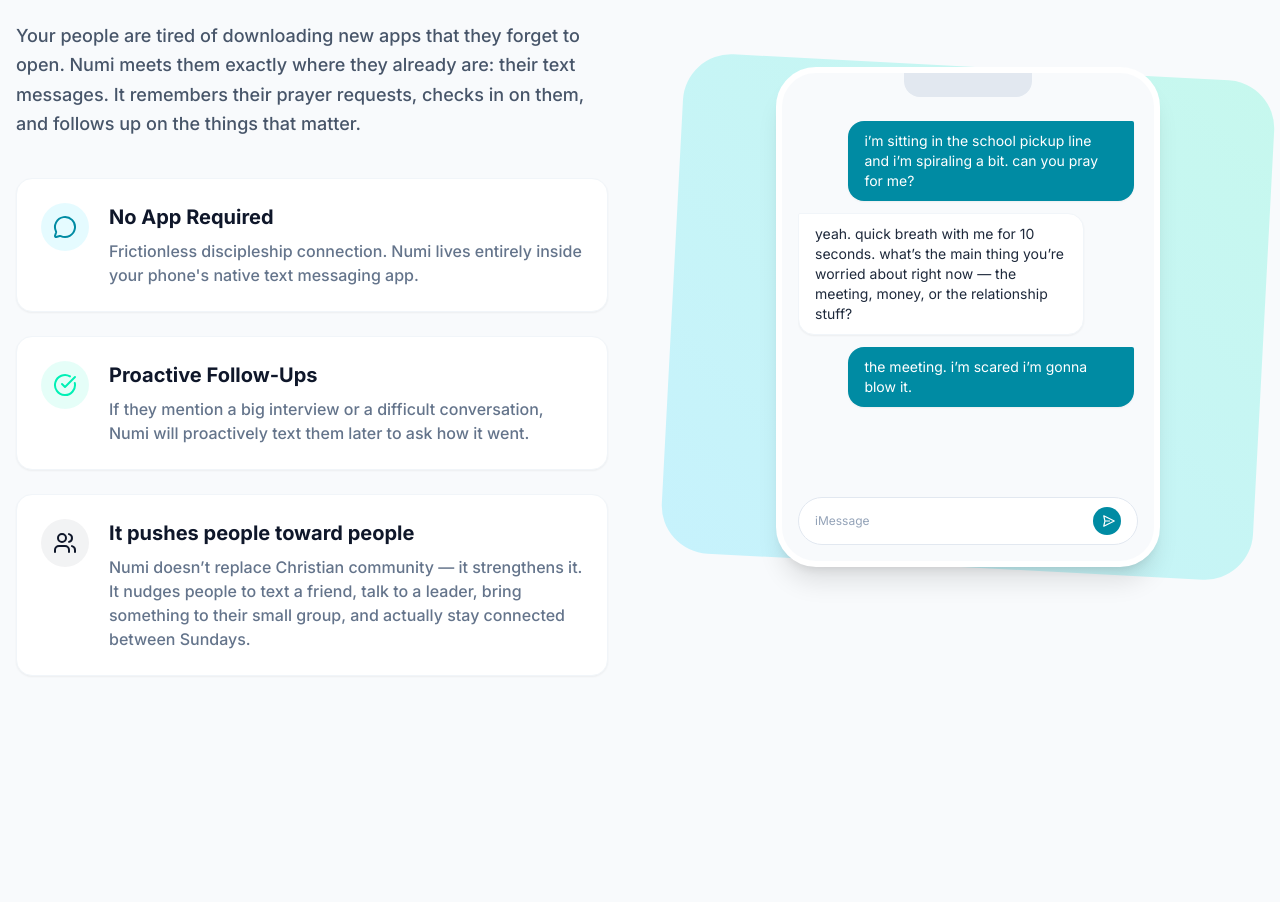
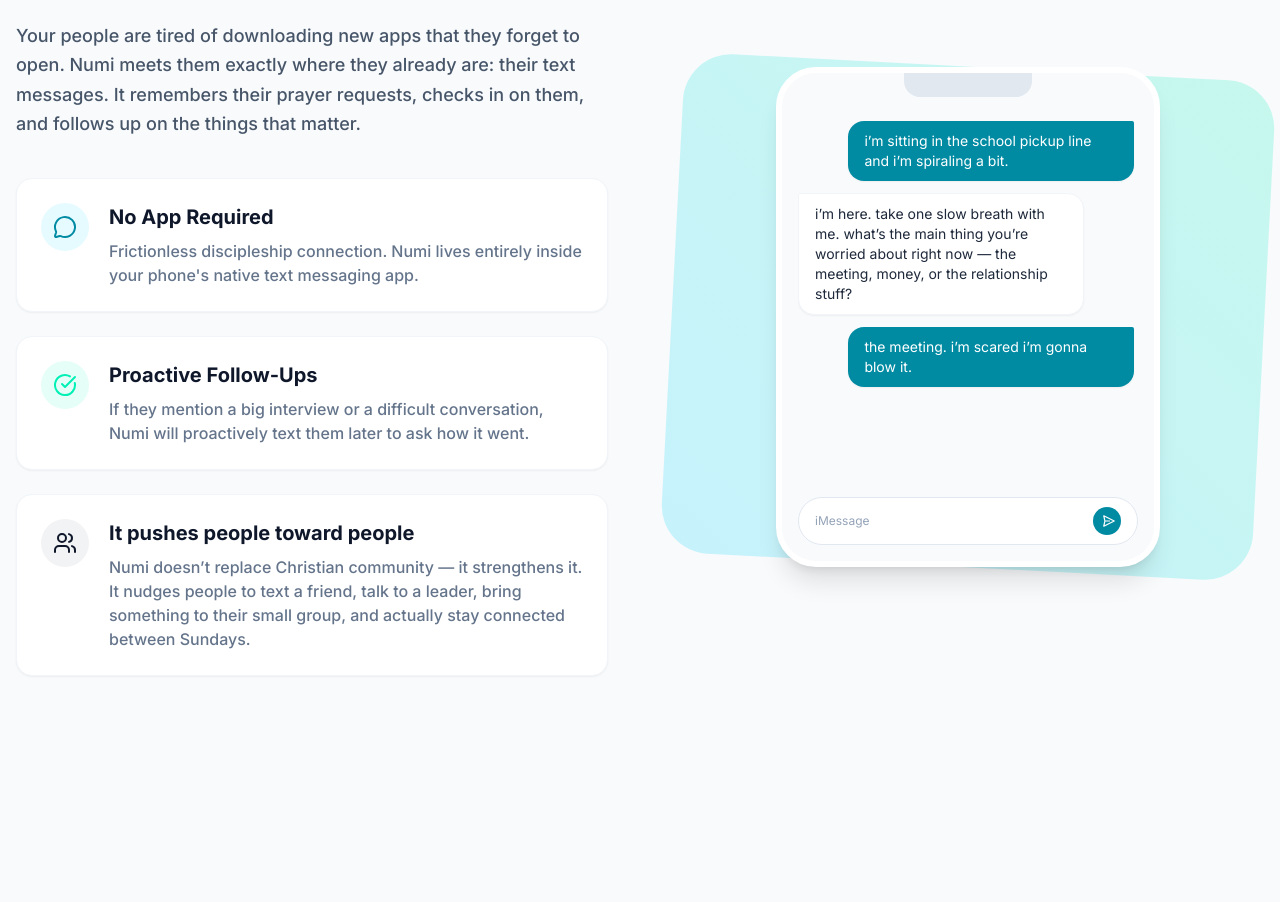
Before and after one commit to tony-freedomology/numi-landing, a Next.js app: page /numi-landing/ in a window 1280 px wide. Shown: the part 935-1837 px from the top of the page. Built offline with nearby package versions, Linux system fonts and the light colour scheme.

Commit message:
copy: avoid implying ai can pray

```diff
--- a/components/SmsAnimation.tsx
+++ b/components/SmsAnimation.tsx
@@ -25,14 +25,14 @@
     };
 
     schedule(500, () => setMessages([
-      { id: 1, type: "user", text: "i’m sitting in the school pickup line and i’m spiraling a bit. can you pray for me?" }
+      { id: 1, type: "user", text: "i’m sitting in the school pickup line and i’m spiraling a bit." }
     ]));
 
     schedule(2000, () => setMessages(prev => [...prev, { id: 2, type: "typing" }]));
 
     schedule(4000, () => setMessages(prev => [
       ...prev.filter(m => m.type !== "typing"),
-      { id: 3, type: "ai", text: "yeah. quick breath with me for 10 seconds. what’s the main thing you’re worried about right now — the meeting, money, or the relationship stuff?" }
+      { id: 3, type: "ai", text: "i’m here. take one slow breath with me. what’s the main thing you’re worried about right now — the meeting, money, or the relationship stuff?" }
     ]));
 
     schedule(6000, () => setMessages(prev => [...prev, { id: 4, type: "user", text: "the meeting. i’m scared i’m gonna blow it." }]));
@@ -41,7 +41,7 @@
 
     schedule(9500, () => setMessages(prev => [
       ...prev.filter(m => m.type !== "typing"),
-      { id: 6, type: "ai", text: "got it. here’s a 15-second reset: ‘jesus, i’m here. give me peace and clarity. help me love people well.’\n\nalso — who’s one person from church you trust enough to text right now? i can help you send it." }
+      { id: 6, type: "ai", text: "got it. here’s a 15-second reset you can pray right now: ‘jesus, i’m here. give me peace and clarity. help me love people well.’\n\nalso — who’s one person from church you trust enough to text right now? i can help you send it." }
     ]));
 
     schedule(11500, () => setMessages(prev => [...prev, { id: 7, type: "user", text: "honestly… mike. but i don’t wanna bother him." }]));
```
